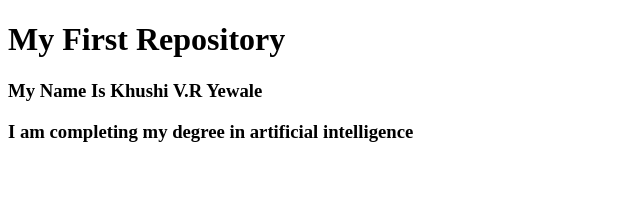
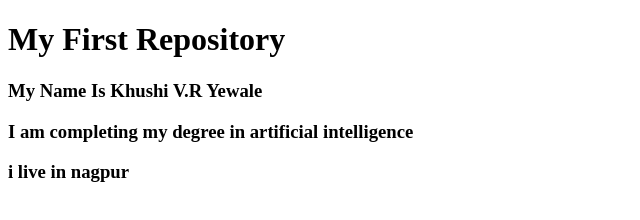
Before and after one commit to khushiy05/my-first-repo, a plain HTML site: page index.html in a window 1280 px wide. Shown: the whole page, without its empty margins (0-640 px from the left). Drawn offline with Linux system fonts and the light colour scheme.

Commit message:
city message added

```diff
--- a/index.html
+++ b/index.html
@@ -7,5 +7,6 @@
     <h1>My First Repository</h1>
     <h3>My Name Is Khushi V.R Yewale</h3>
     <h3>I am completing my degree in artificial intelligence</h3>
+    <h3>i live in nagpur</h3>
 </body>
 </html>
```
